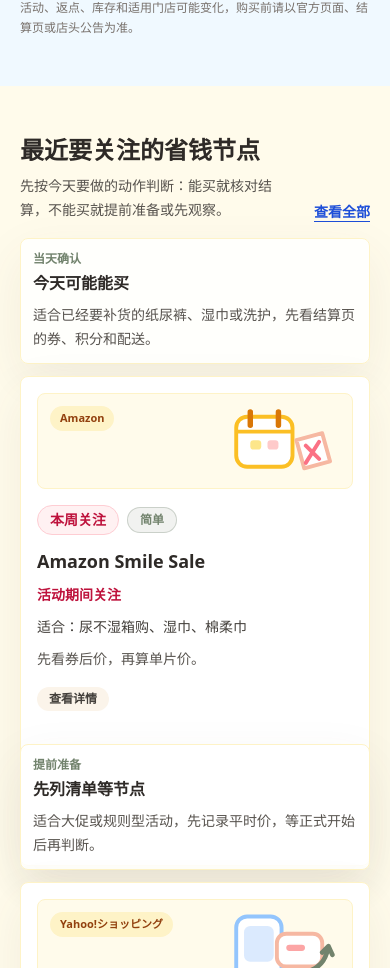
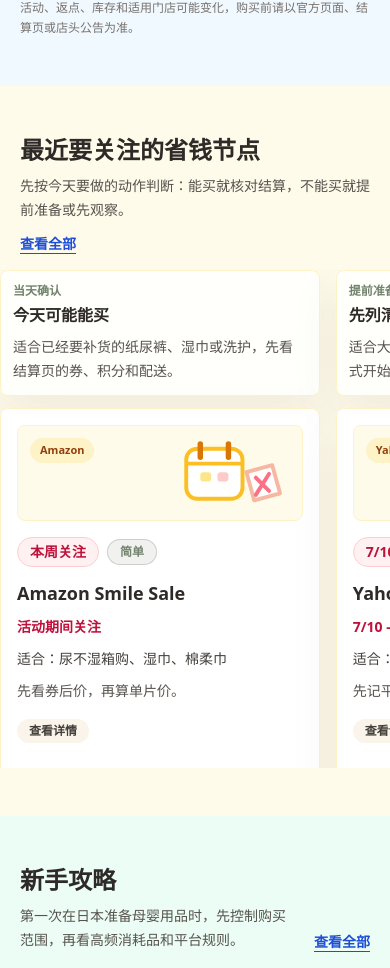
Before and after one commit to fengchuanli/mama-save-jp, a Next.js app: page / in a window 390 px wide. Shown: the part 2876-3844 px from the top of the page. Built offline with nearby package versions, Linux system fonts and the light colour scheme.

Commit message:
优化首页省钱节点移动端

```diff
--- a/pages/index.tsx
+++ b/pages/index.tsx
@@ -53,7 +53,7 @@ const calendarTimingMeta: Record<
 function HomeCalendarActionSection({ events }: { events: CalendarEvent[] }) {
   return (
     <section>
-      <div className="mb-4 flex items-end justify-between gap-4">
+      <div className="mb-4 flex flex-col items-start justify-between gap-3 sm:flex-row sm:items-end sm:gap-4">
         <div>
           <h2 className="text-2xl font-semibold tracking-normal text-ink md:text-3xl">
             最近要关注的省钱节点
@@ -70,12 +70,15 @@ function HomeCalendarActionSection({ events }: { events: CalendarEvent[] }) {
         </Link>
       </div>
 
-      <div className="grid gap-4 md:grid-cols-3 md:gap-5">
+      <div className="no-scrollbar -mx-5 flex snap-x snap-mandatory gap-4 overflow-x-auto px-5 pb-2 pr-10 md:mx-0 md:grid md:snap-none md:grid-cols-3 md:gap-5 md:overflow-visible md:px-0 md:pb-0 md:pr-0">
         {events.map((event) => {
           const meta = calendarTimingMeta[event.buyingTiming];
 
           return (
-            <div key={event.id}>
+            <div
+              key={event.id}
+              className="w-[82vw] max-w-[22rem] shrink-0 snap-start md:w-auto md:max-w-none md:shrink"
+            >
               <Link
                 href={meta.href}
                 className="mb-3 block rounded-lg border border-amber-100 bg-white/85 p-3 shadow-soft transition hover:bg-linen"
```
Also changed, not shown: 1 other file (tests, documents, lock files or other folders).
